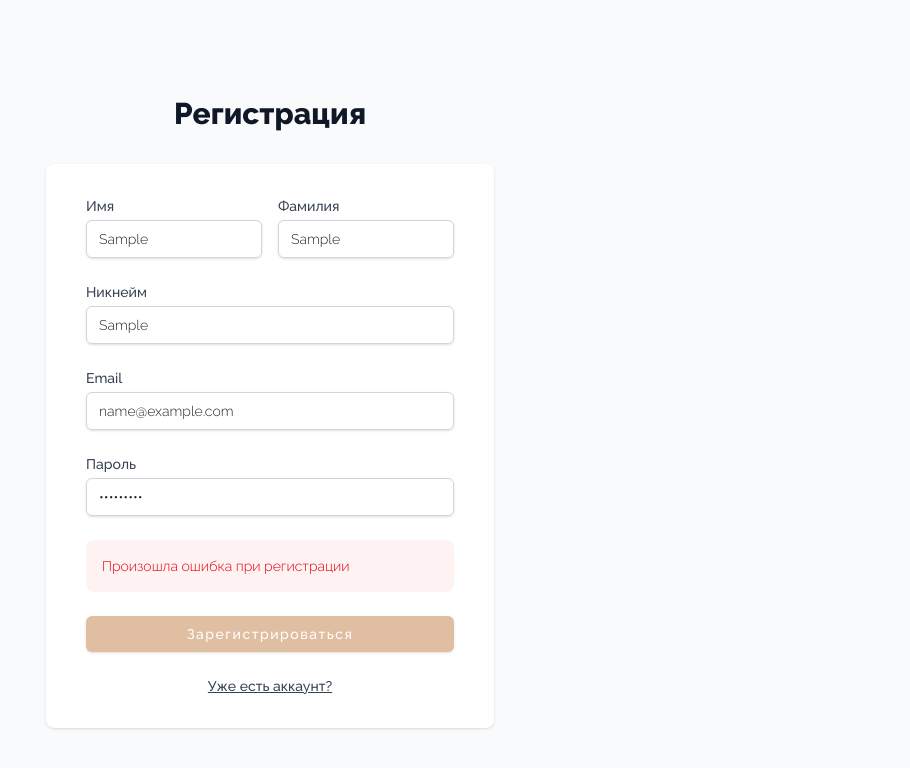
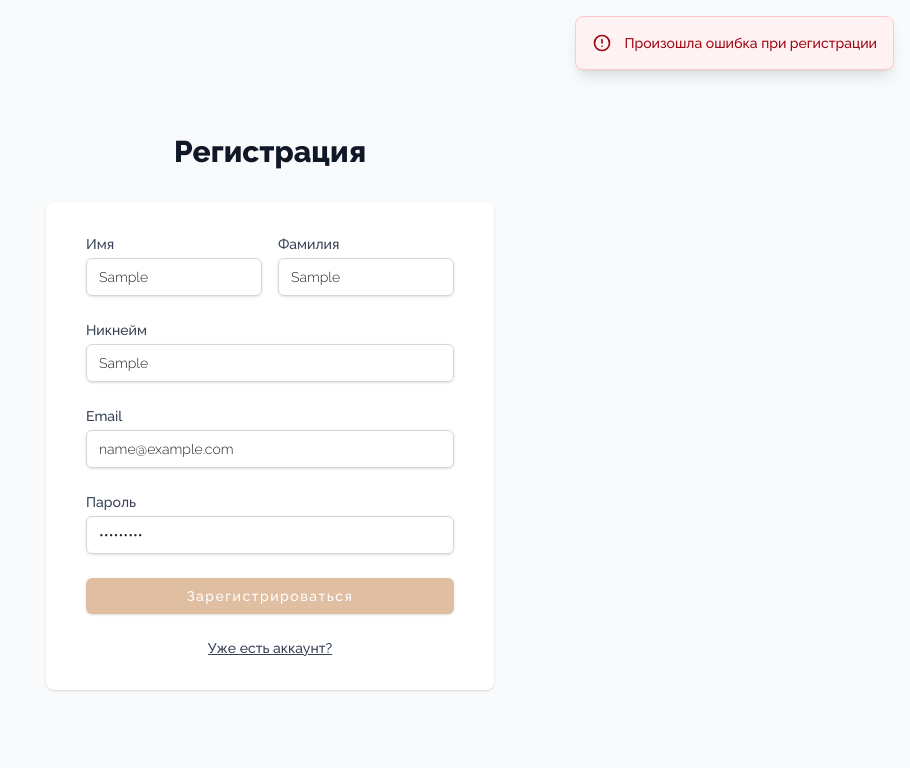
Before and after one commit to Ypags/shop-front, a Vue app: page /sign-up in a window 1280 px wide. Both pictures are taken after typing "Sample", "Sample", "Sample", "name@example.com", "Sample123" into the empty fields and a click on the button "Зарегистрироваться". Shown: the top 768 px of the page, without its empty margins (370-1280 px from the left). Built offline with nearby package versions, Linux system fonts and the light colour scheme; no server answers.

Commit message:
Убрал алерты, вместе них toast, добавил отображение toast crm, addproduct, signup, signin + начал работать с Pinia

```diff
--- a/src/components/Card/ProductCardCRM.vue
+++ b/src/components/Card/ProductCardCRM.vue
@@ -1,7 +1,34 @@
 <script setup>
-defineProps({
+import Toast from "@/components/UI/toast.vue";
+import axios from "axios";
+import router from "@/router/router";
+import { useToastStore } from "@/stores/toast";
+const toastStore = useToastStore();
+
+const token = localStorage.getItem("token");
+
+const props = defineProps({
   product: Object,
 });
+
+async function deleteProduct() {
+  try {
+    await axios.delete(
+      `http://localhost:5082/api/Product/delById?id=${props.product.productId}`,
+      {
+        headers: {
+          Authorization: `Bearer ${token}`,
+        },
+      },
+    );
+    toastStore.showToast("Товар успешно удален", "success");
+    setTimeout(() => {
+      router.go(0);
+    }, 1000);
+  } catch (error) {
+    console.error(error);
+  }
+}
 </script>
 
 <template>
@@ -38,6 +65,7 @@ defineProps({
         alt=""
       />
       <img
+        @click="deleteProduct"
         class="cursor-pointer transition-opacity hover:opacity-80"
         src="../../assets/img/CRM/delete.svg"
         alt=""
--- /dev/null
+++ b/src/components/UI/toast.vue
@@ -0,0 +1,59 @@
+<script setup>
+import { useToastStore } from "@/stores/toast";
+
+const toastStore = useToastStore();
+</script>
+
+<template>
+  <Transition
+    enter-active-class="transition duration-300 ease-out"
+    enter-from-class="transform translate-x-full opacity-0"
+    enter-to-class="transform translate-x-0 opacity-100"
+    leave-active-class="transition duration-300 ease-in"
+    leave-from-class="transform translate-x-0 opacity-100"
+    leave-to-class="transform translate-x-full opacity-0"
+  >
+    <div v-if="toastStore.show" class="fixed top-4 right-4 z-50">
+      <div
+        v-if="toastStore.type === 'success'"
+        class="mb-4 flex items-center rounded-lg border border-green-200 bg-green-50 p-4 text-green-800 shadow-lg"
+      >
+        <svg
+          class="mr-3 h-5 w-5 flex-shrink-0"
+          fill="none"
+          stroke="currentColor"
+          viewBox="0 0 24 24"
+          xmlns="http://www.w3.org/2000/svg"
+        >
+          <path
+            stroke-linecap="round"
+            stroke-linejoin="round"
+            stroke-width="2"
+            d="M9 12l2 2 4-4m6 2a9 9 0 11-18 0 9 9 0 0118 0z"
+          />
+        </svg>
+        <div class="text-sm font-medium">{{ toastStore.message }}</div>
+      </div>
+      <div
+        v-else-if="toastStore.type === 'error'"
+        class="mb-4 flex items-center rounded-lg border border-red-200 bg-red-50 p-4 text-red-800 shadow-lg"
+      >
+        <svg
+          class="mr-3 h-5 w-5 flex-shrink-0"
+          fill="none"
+          stroke="currentColor"
+          viewBox="0 0 24 24"
+          xmlns="http://www.w3.org/2000/svg"
+        >
+          <path
+            stroke-linecap="round"
+            stroke-linejoin="round"
+            stroke-width="2"
+            d="M12 8v4m0 4h.01M21 12a9 9 0 11-18 0 9 9 0 0118 0z"
+          />
+        </svg>
+        <div class="text-sm font-medium">{{ toastStore.message }}</div>
+      </div>
+    </div>
+  </Transition>
+</template>
--- a/src/main.js
+++ b/src/main.js
@@ -8,6 +8,6 @@ import router from "./router/router";
 const pinia = createPinia();
 const app = createApp(App);
 
+app.use(pinia);
 app.use(router);
-app.use(pinia);
 app.mount("#app");
--- a/src/pages/AddProductCRM.vue
+++ b/src/pages/AddProductCRM.vue
@@ -1,6 +1,8 @@
 <script setup>
 import Header from "../components/Header/HeaderBeige.vue";
 import Footer from "../components/Footer/Footer.vue";
+import Toast from "@/components/UI/toast.vue";
+import { useToastStore } from "@/stores/toast";
 
 import axios from "axios";
 import { ref } from "vue";
@@ -8,8 +10,9 @@ import { ref } from "vue";
 import { jwtDecode } from "jwt-decode";
 import router from "@/router/router";
 
-const alertError = ref(null);
+const toastStore = useToastStore();
 const token = localStorage.getItem("token");
+const imagePreview = ref(null);
 
 try {
   const userInfo = jwtDecode(localStorage.getItem("token"));
@@ -33,8 +36,9 @@ const product = ref({
 });
 
 function handleImageUpload(event) {
-  const file = event.target.files;
-  product.value.images = file[0];
+  const file = event.target.files[0];
+  product.value.images = file;
+  imagePreview.value = window.URL.createObjectURL(file);
 }
 
 const availableSizes = ref(["XS", "S", "M", "L", "XL", "XXL"]);
@@ -57,22 +61,31 @@ async function sendData() {
     })
     .then(function (response) {
       if (response.status == 200) {
-        router.push("/crm");
         console.log(response);
-        window.alert("Продукт успешно создан");
+        toastStore.showToast("Товар успешно добавлен", "success");
+        setTimeout(() => {
+          router.go(-1);
+        }, 2000);
       }
     })
-
     .catch(function (error) {
       if (error.response && error.response.status === 401) {
-        alertError.value = "Токен истек. Пожалуйста, войдите снова.";
-        localStorage.removeItem("token");
+        toastStore.showToast(
+          "Токен истек. Пожалуйста, войдите снова.",
+          "error",
+        );
+        setTimeout(() => {
+          router.push("/crm");
+          localStorage.removeItem("token");
+        }, 2000);
       } else if (error.response && error.response.status === 400) {
-        alertError.value =
-          "Cервер не может обработать данные в том виде, в котором вы их отправляете";
+        toastStore.showToast(
+          "Cервер не может обработать данные в том виде, в котором вы их отправляете",
+          "error",
+        );
       } else {
         console.error("Ошибка:", error.message);
-        alertError.value = "Произошла ошибка при отправке данных.";
+        toastStore.showToast("Произошла ошибка при отправке данных.", "error");
       }
     });
   return data;
@@ -80,6 +93,7 @@ async function sendData() {
 </script>
 
 <template>
+  <Toast />
   <div class="flex min-h-screen flex-col bg-gray-50">
     <Header class="container"></Header>
 
@@ -151,8 +165,8 @@ async function sendData() {
                   </div>
                 </label>
                 <img
-                  v-if="product.images"
-                  :src="URL.createObjectURL(product.images)"
+                  v-if="imagePreview"
+                  :src="imagePreview"
                   class="mx-auto mt-6 max-h-64 rounded-lg object-cover shadow-sm"
                 />
               </div>
@@ -237,13 +251,6 @@ async function sendData() {
                   <h2>Выбранные размеры: {{ product.size }}</h2>
                 </div>
 
-                <div
-                  v-if="alertError"
-                  class="rounded-lg bg-red-50 p-4 text-sm text-red-600"
-                >
-                  {{ alertError }}
-                </div>
-
                 <div class="flex justify-end space-x-4 pt-4">
                   <RouterLink
                     to="/crm"
--- a/src/pages/CRM.vue
+++ b/src/pages/CRM.vue
@@ -1,6 +1,7 @@
 <script setup>
 import Header from "../components/Header/HeaderBeige.vue";
 import Card from "../components/Card/ProductCardCRM.vue";
+import Toast from "@/components/UI/toast.vue";
 
 import axios from "axios";
 import { onMounted, ref } from "vue";
@@ -35,6 +36,7 @@ onMounted(async () => {
 </script>
 
 <template>
+  <Toast />
   <div class="flex min-h-screen flex-col bg-gray-50">
     <Header class="container"></Header>
 
--- a/src/pages/Product.vue
+++ b/src/pages/Product.vue
@@ -84,7 +84,7 @@ onMounted(async () => {
             />
           </div>
         </div>
-        <div class="flex-1">
+        <div class="w-150">
           <img
             :src="product.imageUrl"
             alt=""
--- a/src/pages/signIn.vue
+++ b/src/pages/signIn.vue
@@ -2,15 +2,15 @@
 import { ref } from "vue";
 import axios from "axios";
 import { useRouter } from "vue-router";
+import Toast from "@/components/UI/toast.vue";
+import { useToastStore } from "@/stores/toast";
 
 const router = useRouter();
-const token = ref(null);
+const toastStore = useToastStore();
 
 const email = ref("");
 const pass = ref("");
 const rememberMe = ref(false);
-
-const alert = ref(null);
 
 async function sendData() {
   const newUser = {
@@ -23,23 +23,27 @@ async function sendData() {
     .then(function (response) {
       if (response.status == 200) {
         console.log(response);
-        token.value = response.data.token;
         localStorage.setItem("token", response.data.token);
-        if (localStorage.getItem("token")) {
+        toastStore.showToast("Вы успешно авторизованы", "success");
+        setTimeout(() => {
           router.push("/");
-        }
+        }, 1000);
       }
     })
 
     .catch(function (error) {
-      console.log(error);
-      alert.value = "Ошибка. Неправильный пароль";
+      if (error.response && error.response.status === 401) {
+        toastStore.showToast("Неправильная почта или пароль", "error");
+      } else {
+        toastStore.showToast("Произошла ошибка", "error");
+      }
     });
   return data;
 }
 </script>
 
 <template>
+  <Toast />
   <div
     class="flex min-h-screen flex-col justify-center bg-gray-50 py-12 sm:px-6 lg:px-8"
   >
@@ -108,10 +112,6 @@ async function sendData() {
             </div>
           </div>
 
-          <div v-if="alert" class="text-center text-sm text-red-600">
-            {{ alert }}
-          </div>
-
           <div>
             <button
               type="submit"
--- a/src/pages/signUp.vue
+++ b/src/pages/signUp.vue
@@ -1,12 +1,12 @@
 <script setup>
 import { ref } from "vue";
 import axios from "axios";
+import Toast from "@/components/UI/toast.vue";
+import { useToastStore } from "@/stores/toast";
 
 import { useRouter } from "vue-router";
 const router = useRouter();
-
-const alertError = ref(null);
-
+const toastStore = useToastStore();
 const user = ref({
   email: "",
   password: "",
@@ -23,13 +23,15 @@ async function sendData() {
     firstName: user.value.firstName,
     surName: user.value.surName,
   };
-  console.log(newUser);
 
   const data = await axios
     .post("http://localhost:5082/api/Auth/register", newUser)
     .then(function (response) {
       console.log(response);
-      router.push("/sign-in");
+      toastStore.showToast("Вы успешно зарегистрировались", "success");
+      setTimeout(() => {
+        router.push("/sign-in");
+      }, 1000);
       // const newUser = {
       //   email: user.value.email,
       //   password: user.value.password,
@@ -45,13 +47,18 @@ async function sendData() {
 
     .catch(function (error) {
       if (error.response && error.response.status === 415) {
-        alertError.value = "Формат содержимого не поддерживается сервером";
+        toastStore.showToast(
+          "Формат содержимого не поддерживается сервером",
+          "error",
+        );
       } else if (error.response && error.response.status === 400) {
-        alertError.value =
-          "Cервер не может обработать данные в том виде, в котором вы их отправляете";
+        toastStore.showToast(
+          "Cервер не может обработать данные в том виде, в котором вы их отправляете",
+          "error",
+        );
       } else {
         console.error("Ошибка:", error.message);
-        alertError.value = "Произошла ошибка при регистрации";
+        toastStore.showToast("Произошла ошибка при регистрации", "error");
       }
     });
   return data;
@@ -59,6 +66,7 @@ async function sendData() {
 </script>
 
 <template>
+  <Toast />
   <div
     class="flex min-h-screen flex-col justify-center bg-gray-50 py-12 sm:px-6 lg:px-8"
   >
@@ -155,13 +163,6 @@ async function sendData() {
             </div>
           </div>
 
-          <div
-            v-if="alertError"
-            class="rounded-lg bg-red-50 p-4 text-sm text-red-600"
-          >
-            {{ alertError }}
-          </div>
-
           <div>
             <button
               type="submit"
--- /dev/null
+++ b/src/stores/toast.js
@@ -0,0 +1,30 @@
+import { defineStore } from "pinia";
+import { ref } from "vue";
+
+export const useToastStore = defineStore("toast", () => {
+  // Состояние
+  const show = ref(false);
+  const message = ref("");
+  const type = ref("success");
+
+  // Действия
+  function showToast(msg, toastType = "success") {
+    message.value = msg;
+    type.value = toastType;
+    show.value = true;
+
+    // Автоматическое скрытие через 3 секунды
+    setTimeout(() => {
+      show.value = false;
+    }, 3000);
+  }
+
+  return {
+    // Состояние
+    show,
+    message,
+    type,
+    // Действия
+    showToast,
+  };
+});
```
